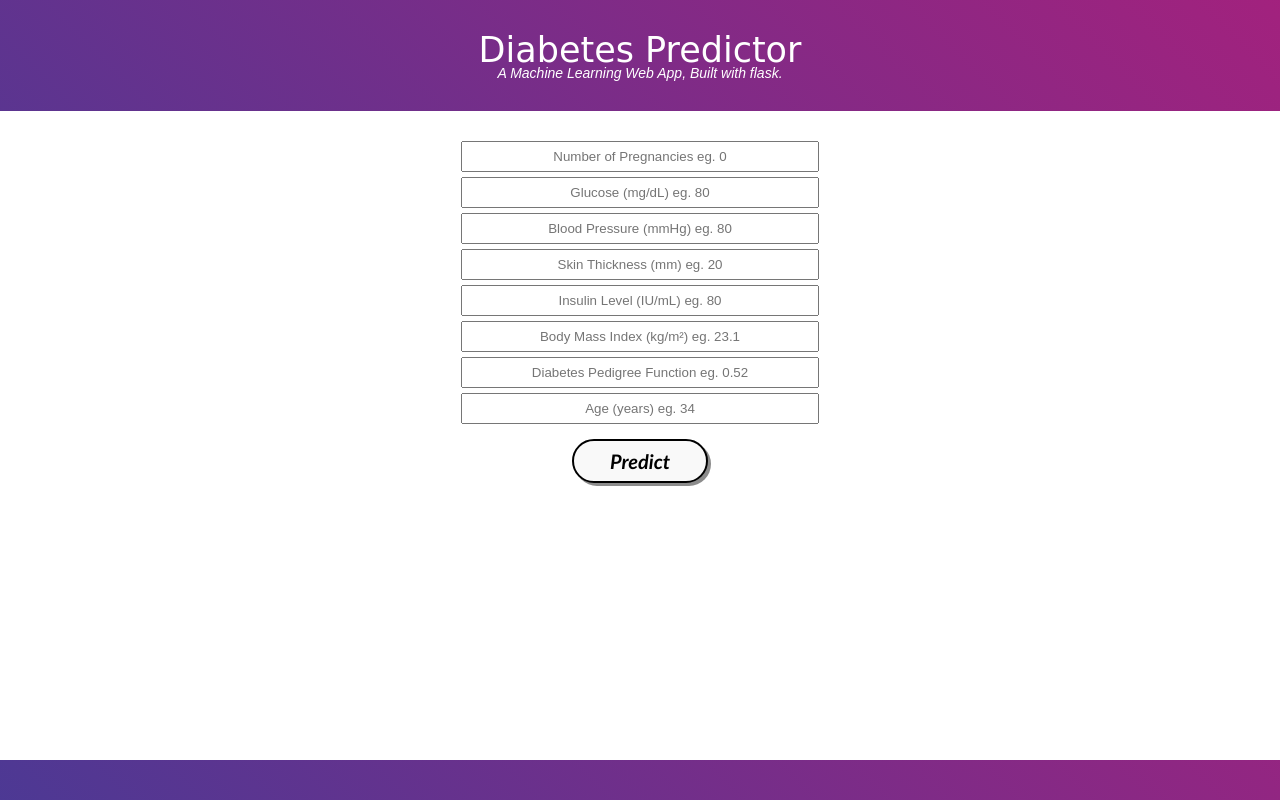
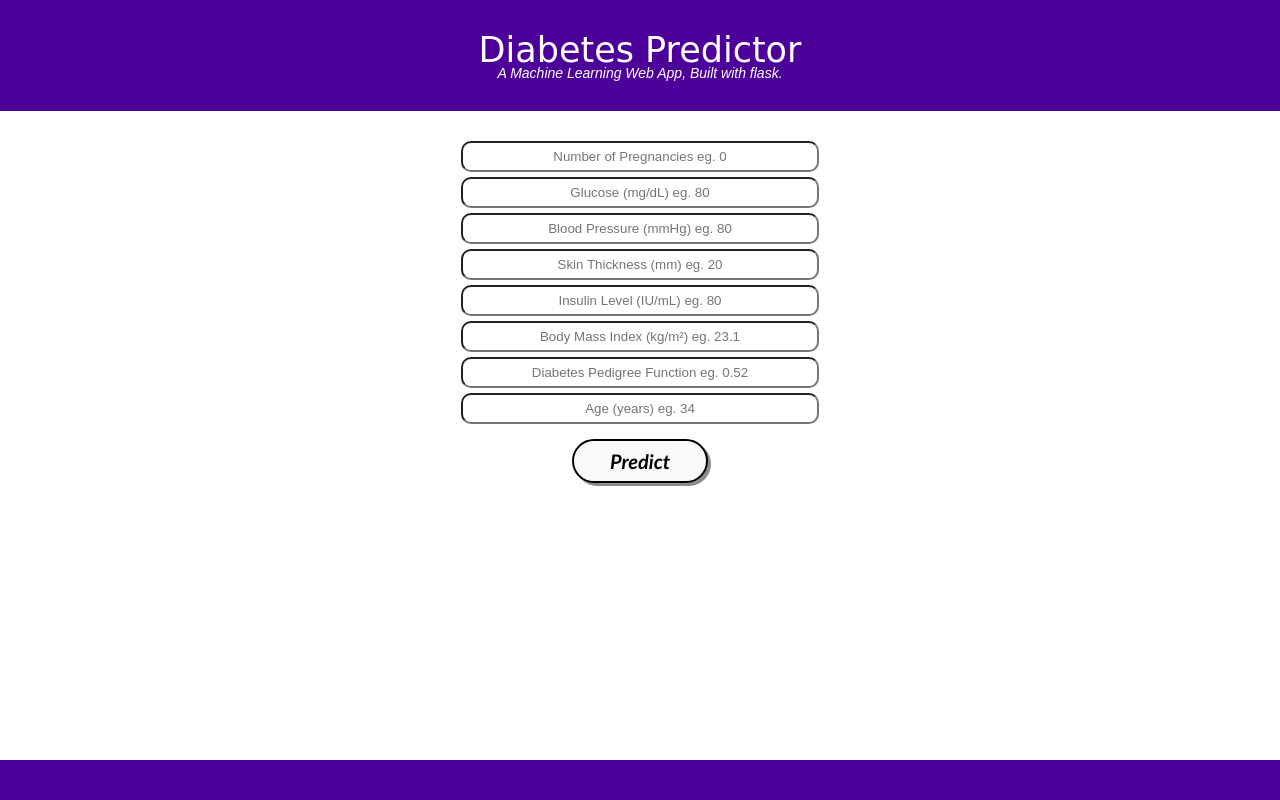
Before and after one commit to dhruv8920/Diabetes-Predictor, a Flask app: page / in a window 1280 px wide. Run offline with Flask 2, Linux system fonts and the light colour scheme; parts of the project's set-up code (start-up, migrations or seed data) failed here and were passed over.

Commit message:
Update style.css

```diff
--- a/Static/style.css
+++ b/Static/style.css
@@ -14,11 +14,10 @@ body{
 	flex-direction: column;
 }
 
-/* Website Title */
 .container{
     padding: 30px;
 	position: relative;
-	background: linear-gradient(45deg, #443B96, #F60B68, #F4483A);
+	background-color: #4d0099;
 	background-size: 500% 500%;
 	animation: change-gradient 10s ease-in-out infinite;
 }
@@ -41,20 +40,20 @@ body{
     margin: -5px 0 0;
 }
 
-/* Text Area */
+
 .ml-container{
     margin: 30px 0;
 	flex: 1 0 auto;
 }
 
 .form-input {
+	border-radius: 10px;
 	text-align: center;
 	width: 350px;
 	height: 25px;
 	margin-bottom: 5px;
 }
 
-/* Predict Button */
 .my-cta-button{
 	background: #f9f9f9;
    	border: 2px solid #000000;
@@ -77,12 +76,12 @@ body{
     box-shadow: 0 0;
 }
 
-/* Footer */
+
 .footer{
 	flex-shrink: 0;
 	position: relative;
 	padding: 20px;
-	background: linear-gradient(45deg, #443B96, #F60B68, #F4483A);
+	background-color: #4d0099;
 	background-size: 500% 500%;
 	animation: change-gradient 10s ease-in-out infinite;
 }
@@ -93,7 +92,7 @@ body{
 	font-size: 12px;
 }
 
-/* Result */
+
 .results{
     padding: 30px 0 0;
 	flex: 1 0 auto;
```
